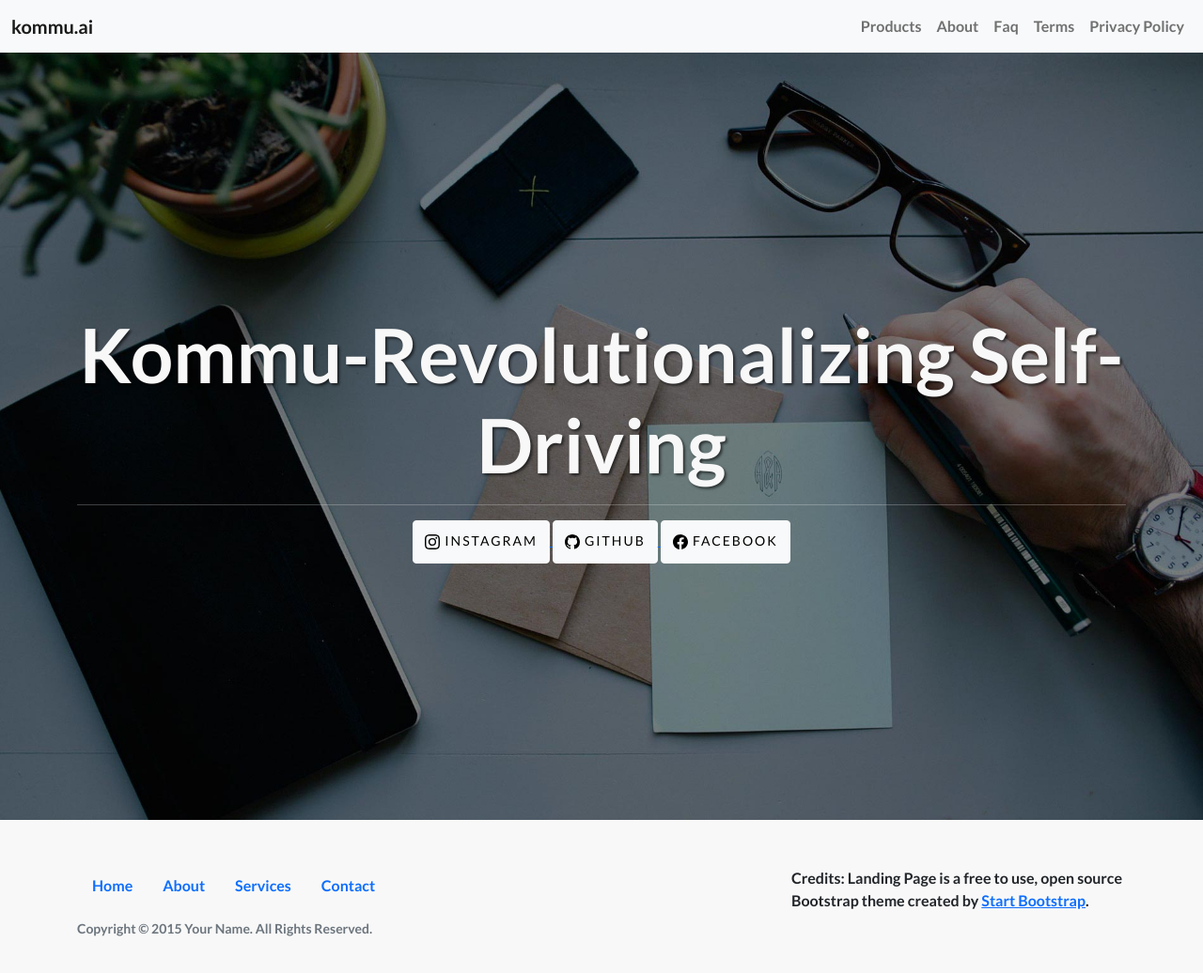
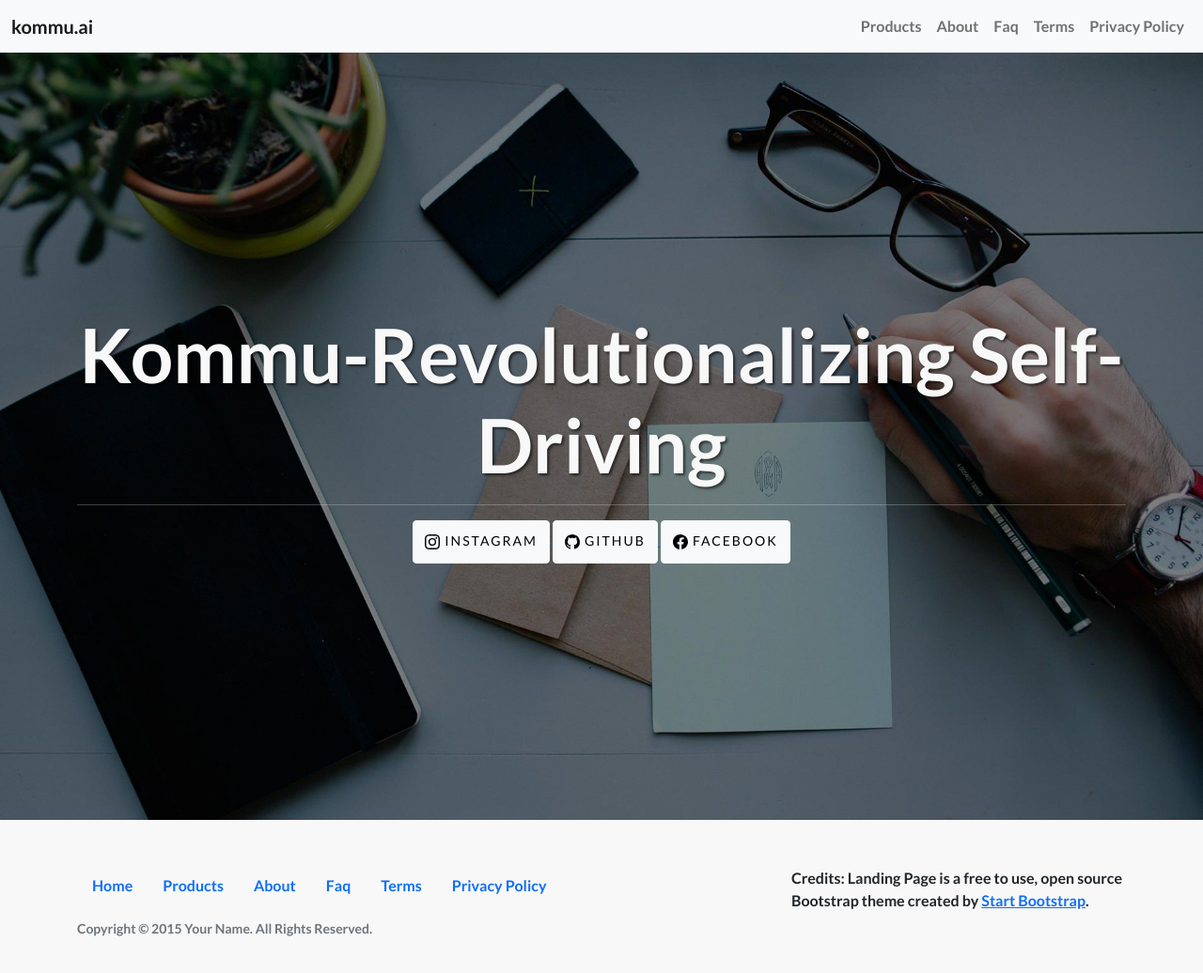
Before and after one commit to iXcess/ixcess.github.io, a Jekyll site: the page built from index.markdown, in a window 1280 px wide and 1049 px high. Shown: the top 1036 px of the window at 94% size. Built offline with Jekyll 4.4.1, drawn with Linux system fonts in a browser that asks for light colours.

Commit message:
Centralize nav items into data file

```diff
--- a/_includes/footer.html
+++ b/_includes/footer.html
@@ -7,15 +7,11 @@
                     <li class="nav-item">
                         <a class="nav-link" href="#home">Home</a>
                     </li>
+                    {% for nav in site.data.navs %}
                     <li class="nav-item">
-                        <a class="nav-link" href="#about">About</a>
+                        <a class="nav-link" href="{{ nav.url }}">{{ nav.label }}</a>
                     </li>
-                    <li class="nav-item">
-                        <a class="nav-link" href="#services">Services</a>
-                    </li>
-                    <li class="nav-item">
-                        <a class="nav-link" href="#contact">Contact</a>
-                    </li>
+                    {% endfor %}
                 </ul>
                 <p class="copyright text-muted small">{{ site.copyright }}</p>
             </div>
--- a/_includes/navigation.html
+++ b/_includes/navigation.html
@@ -9,21 +9,11 @@
 
         <div class="collapse navbar-collapse" id="navbar">
             <ul class="navbar-nav ms-auto">
+                {% for nav in site.data.navs %}
                 <li class="nav-item">
-                    <a class="nav-link" href="/products">Products</a>
+                    <a class="nav-link" href="{{ nav.url }}">{{ nav.label }}</a>
                 </li>
-            	<li class="nav-item">
-                    <a class="nav-link" href="/about">About</a>
-                </li>
-                <li>
-                    <a class="nav-link" href="/faq">Faq</a>
-                </li>
-                <li>
-                    <a class="nav-link" href="/terms">Terms</a>
-                </li>
-                <li>
-                    <a class="nav-link" href="/privacy">Privacy Policy</a>
-                </li>
+                {% endfor %}
             </ul>
         </div>
     </div>
```
Also changed, not shown: _data/navs.yaml (added, +14 -0 lines).
